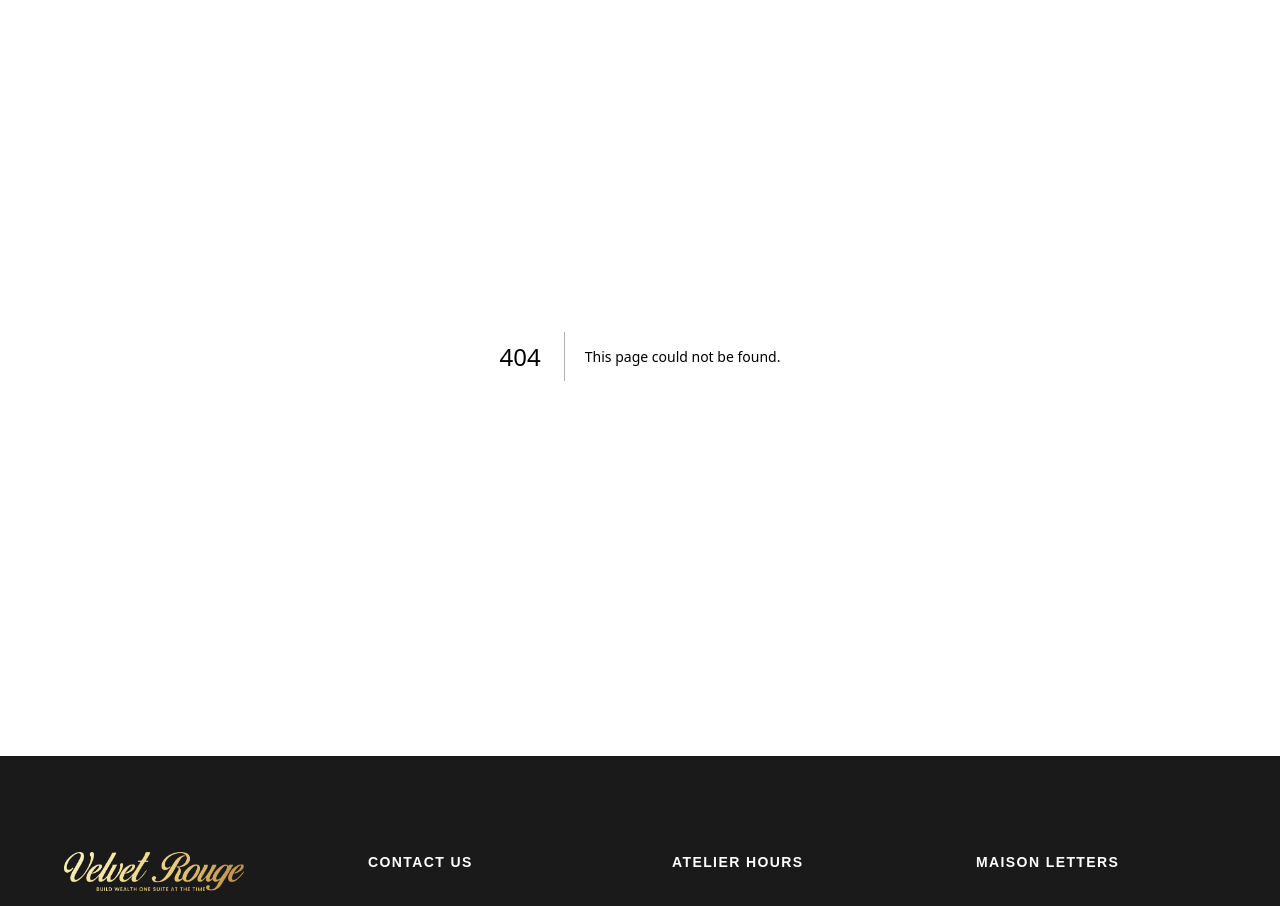
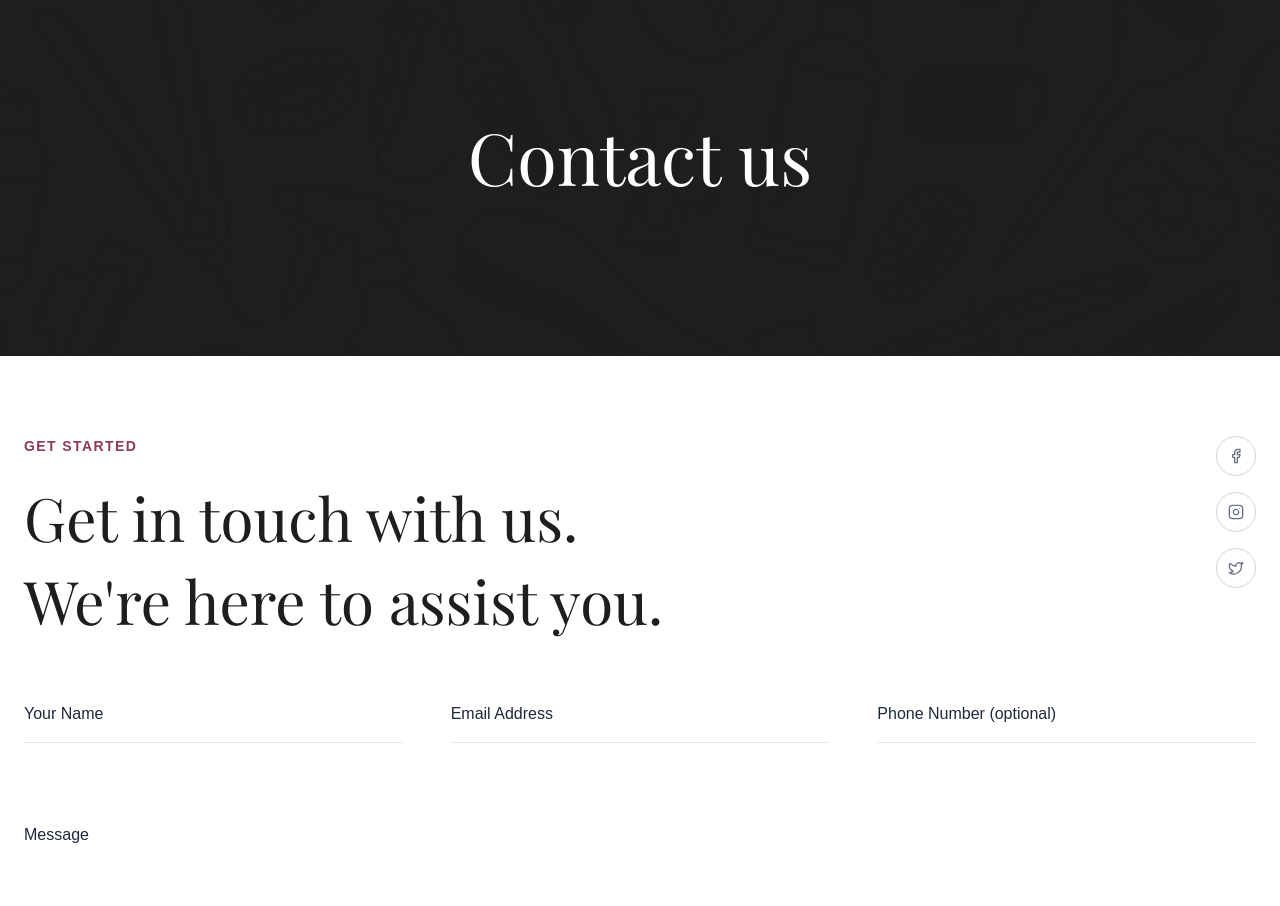
Before and after one commit to nabishafin/valvet-frontend, a Next.js app: page /contact in a window 1280 px wide. Before the commit this address had no page. Shown: the part 140-1046 px from the top of the page. Built offline with nearby package versions, Linux system fonts and the light colour scheme; a web font is replaced by a local one.

Commit message:
feat: create contact page with hero section and contact form components

```diff
--- /dev/null
+++ b/src/app/contact/page.jsx
@@ -0,0 +1,18 @@
+import ContactHero from "@/components/contact/ContactHero";
+import ContactForm from "@/components/contact/ContactForm";
+
+export const metadata = {
+  title: "Contact Us | Velvet",
+  description: "Get in touch with Velvet.",
+};
+
+export default function ContactPage() {
+  return (
+    <>
+      <ContactHero />
+      <div className="bg-white">
+        <ContactForm />
+      </div>
+    </>
+  );
+}
--- /dev/null
+++ b/src/components/contact/ContactForm.jsx
@@ -0,0 +1,80 @@
+export default function ContactForm() {
+  return (
+    <section className="max-w-7xl mx-auto px-6 py-20">
+      {/* Top Header Section */}
+      <div className="flex flex-col md:flex-row justify-between items-start mb-16">
+        <div>
+          <span className="text-[#8B3A5A] text-sm font-bold uppercase tracking-widest block mb-6">
+            Get Started
+          </span>
+          <h2 className="font-playfair text-4xl md:text-5xl lg:text-6xl text-[#1E1E1E] leading-tight mb-2">
+            Get in touch with us.
+          </h2>
+          <h2 className="font-playfair text-4xl md:text-5xl lg:text-6xl text-[#1E1E1E] leading-tight">
+            We're here to assist you.
+          </h2>
+        </div>
+
+        {/* Social Icons */}
+        <div className="flex md:flex-col gap-4 mt-8 md:mt-0">
+          <a
+            href="#"
+            className="w-10 h-10 rounded-full border border-gray-300 flex items-center justify-center text-gray-500 hover:border-gray-600 hover:text-gray-800 transition-colors"
+          >
+            <svg xmlns="http://www.w3.org/2000/svg" width="16" height="16" viewBox="0 0 24 24" fill="none" stroke="currentColor" strokeWidth="2" strokeLinecap="round" strokeLinejoin="round"><path d="M18 2h-3a5 5 0 0 0-5 5v3H7v4h3v8h4v-8h3l1-4h-4V7a1 1 0 0 1 1-1h3z"/></svg>
+          </a>
+          <a
+            href="#"
+            className="w-10 h-10 rounded-full border border-gray-300 flex items-center justify-center text-gray-500 hover:border-gray-600 hover:text-gray-800 transition-colors"
+          >
+            <svg xmlns="http://www.w3.org/2000/svg" width="16" height="16" viewBox="0 0 24 24" fill="none" stroke="currentColor" strokeWidth="2" strokeLinecap="round" strokeLinejoin="round"><rect width="20" height="20" x="2" y="2" rx="5" ry="5"/><path d="M16 11.37A4 4 0 1 1 12.63 8 4 4 0 0 1 16 11.37z"/><line x1="17.5" x2="17.51" y1="6.5" y2="6.5"/></svg>
+          </a>
+          <a
+            href="#"
+            className="w-10 h-10 rounded-full border border-gray-300 flex items-center justify-center text-gray-500 hover:border-gray-600 hover:text-gray-800 transition-colors"
+          >
+            <svg xmlns="http://www.w3.org/2000/svg" width="16" height="16" viewBox="0 0 24 24" fill="none" stroke="currentColor" strokeWidth="2" strokeLinecap="round" strokeLinejoin="round"><path d="M22 4s-.7 2.1-2 3.4c1.6 10-9.4 17.3-18 11.6 2.2.1 4.4-.6 6-2C3 15.5.5 9.6 3 5c2.2 2.6 5.6 4.1 9 4-.9-4.2 4-6.6 7-3.8 1.1 0 3-1.2 3-1.2z"/></svg>
+          </a>
+        </div>
+      </div>
+
+      {/* Form Section */}
+      <form className="space-y-12">
+        <div className="grid grid-cols-1 md:grid-cols-3 gap-x-12 gap-y-12">
+          <input
+            type="text"
+            placeholder="Your Name"
+            className="border-b border-gray-200 pb-4 bg-transparent outline-none focus:border-gray-600 w-full text-gray-800 placeholder:text-gray-800"
+          />
+          <input
+            type="email"
+            placeholder="Email Address"
+            className="border-b border-gray-200 pb-4 bg-transparent outline-none focus:border-gray-600 w-full text-gray-800 placeholder:text-gray-800"
+          />
+          <input
+            type="tel"
+            placeholder="Phone Number (optional)"
+            className="border-b border-gray-200 pb-4 bg-transparent outline-none focus:border-gray-600 w-full text-gray-800 placeholder:text-gray-800"
+          />
+        </div>
+
+        <div className="pt-8">
+          <textarea
+            placeholder="Message"
+            rows={1}
+            className="border-b border-gray-200 pb-24 bg-transparent outline-none focus:border-gray-600 w-full text-gray-800 placeholder:text-gray-800 resize-none"
+          ></textarea>
+        </div>
+
+        <div className="pt-8">
+          <button
+            type="submit"
+            className="bg-[#C29759] text-white px-8 py-3 rounded-full text-xs font-bold tracking-wider uppercase hover:bg-[#a67a36] transition-colors"
+          >
+            Leave us a message
+          </button>
+        </div>
+      </form>
+    </section>
+  );
+}
--- /dev/null
+++ b/src/components/contact/ContactHero.jsx
@@ -0,0 +1,23 @@
+import Image from "next/image";
+
+export default function ContactHero() {
+  return (
+    <section className="relative h-[300px] md:h-[400px] flex items-center justify-center overflow-hidden bg-[#1E1E1E]">
+      {/* Vector Background */}
+      <div className="absolute inset-0 opacity-20">
+        <Image
+          src="/Vector.png"
+          alt="Vector Pattern"
+          fill
+          className="object-cover"
+        />
+      </div>
+
+      <div className="relative z-10 text-center px-6">
+        <h1 className="font-playfair text-5xl md:text-7xl text-white">
+          Contact us
+        </h1>
+      </div>
+    </section>
+  );
+}
```
